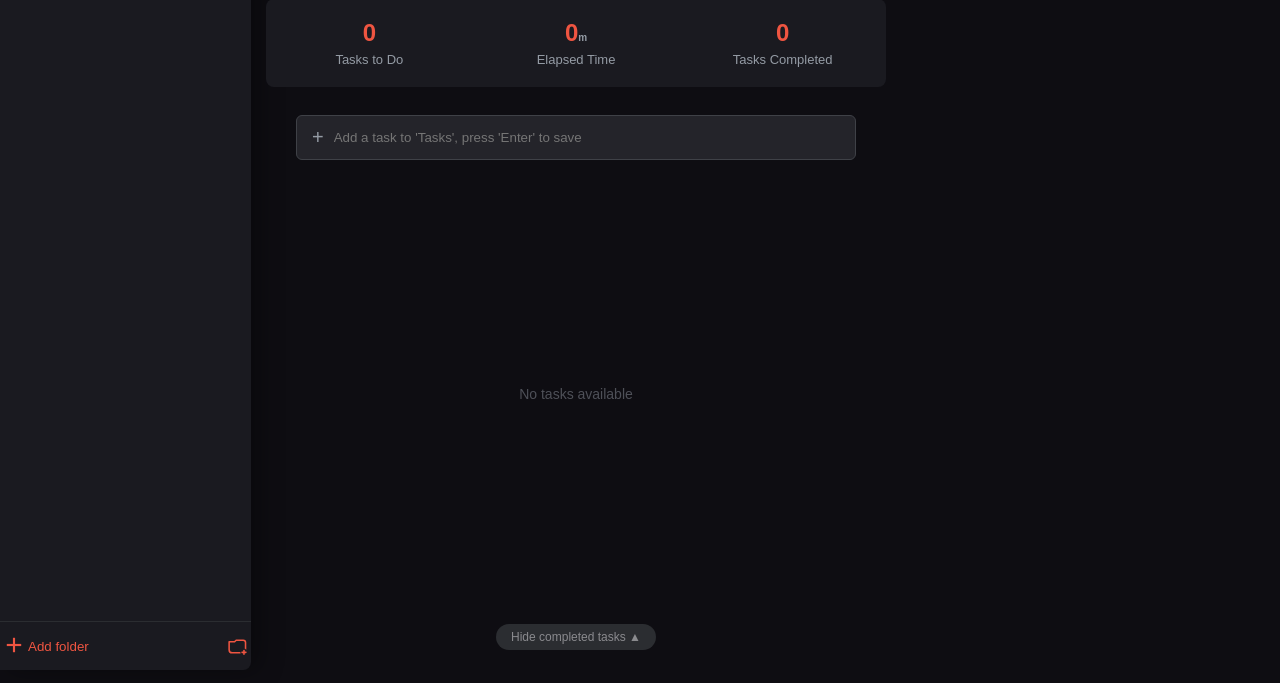
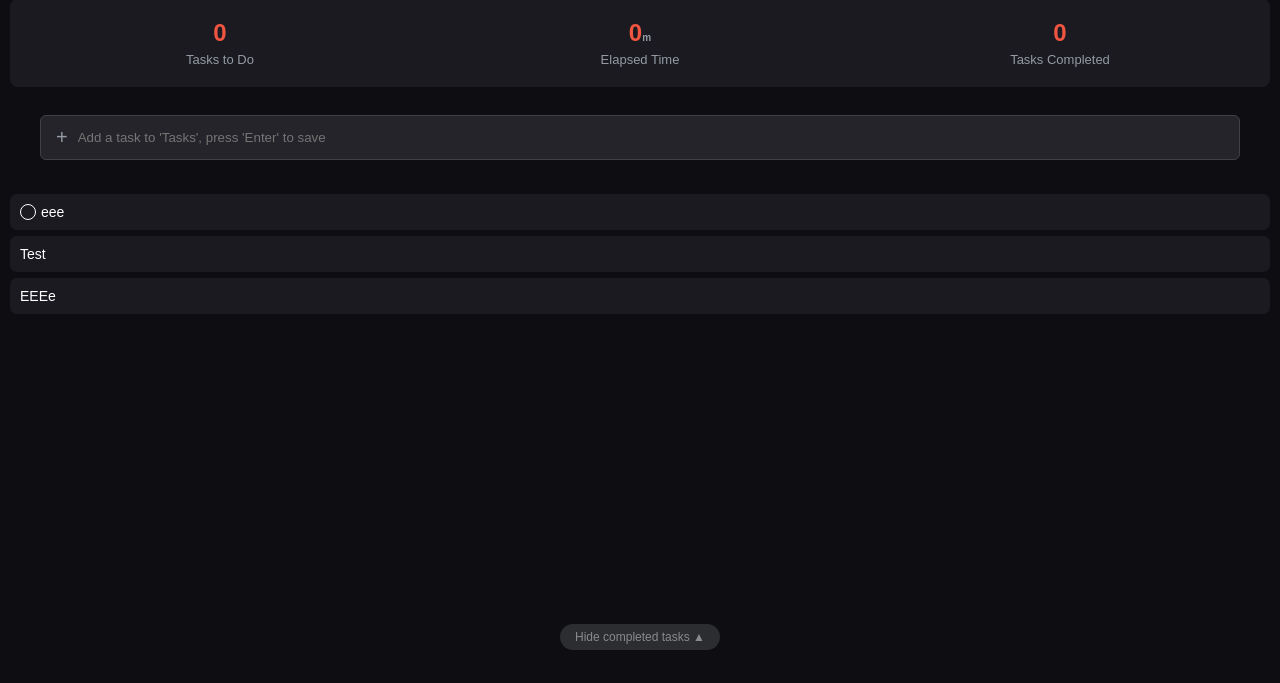
Before and after one commit to gnuh-hg/Web_project, a website: page Frontend/Main_screen/home.html in a window 1280 px wide. Shown: the part 117-800 px from the top of the page. Drawn offline with nearby package versions, Linux system fonts and the light colour scheme; no server answers.

Commit message:
workspace upd

```diff
--- a/Frontend/Main_screen/home.html
+++ b/Frontend/Main_screen/home.html
@@ -211,9 +211,19 @@
                 </div>
 
                 <div class="task-list-content">
-                    <div class="empty-state">
+                    <div class="task-container">
+                        <ul class="task-list">
+                            <li>
+                                <div class="status"></div>
+                                <p>eee</p>
+                            </li>
+                            <li>Test</li>
+                            <li>EEEe</li>
+                        </ul>
+                    </div>
+                    <!-- <div class="empty-state">
                         <p>No tasks available</p>
-                    </div>
+                    </div> -->
                 </div>
                 <button class="btn-toggle-completed">
                     Hide completed tasks ▲
--- a/Frontend/Main_screen/sidebar_nav/sidebar_nav.css
+++ b/Frontend/Main_screen/sidebar_nav/sidebar_nav.css
@@ -13,7 +13,7 @@
 .sidebar-nav {
     position: relative;
     display: flex;
-    /* display: none; */
+    display: none;
     flex-direction: column;
     margin: 5px;
     margin-left: 0;
@@ -26,7 +26,7 @@
     box-shadow: 8px 0 24px rgba(0, 0, 0, 0.35);
 }
 
-/* project-container -> folder-container */
+/* folder-container */
 .folder-container {
     background-color: transparent;
     padding: 5px;
@@ -46,7 +46,7 @@
 }
 
 /* ==========================================================================
-   3. FOLDER ITEM (PARENT) - Trước đây là Project
+   3. FOLDER ITEM (PARENT)
    ========================================================================== */
 .folder-item {
     width: 100%;
@@ -86,7 +86,7 @@
     background-color: transparent;
 }
 
-/* project-icon -> folder-icon */
+/* folder-icon */
 .folder-item div.item-header svg.folder-icon {
     width: 22px;
 }
@@ -125,9 +125,9 @@
 }
 
 /* ==========================================================================
-   4. PROJECT ITEM (CHILD) - Trước đây là Task
+   4. PROJECT ITEM (CHILD)
    ========================================================================== */
-.project-item-child { /* Đổi tên để tránh trùng với folder-item nếu cần, hoặc dùng .project-item */
+.project-item-child {
     display: flex;
     width: 100%;
     padding: 5px;
@@ -143,7 +143,7 @@
     outline: none;
 }
 
-/* task-icon -> project-icon */
+/* project-icon */
 .project-item-child svg.project-icon {
     width: 10px;
     margin-right: 10px;
--- a/Frontend/Main_screen/workspace/workspace.css
+++ b/Frontend/Main_screen/workspace/workspace.css
@@ -3,7 +3,8 @@
     display: flex;
     flex-direction: column;
     margin: 5px;
-    width: calc(50% - 10px);
+    width: 100%;
+    /* width: calc(50% - 10px); */
     height: calc(100vh - 60px);
 }
 
@@ -95,3 +96,40 @@
     font-size: 12px;
     cursor: pointer;
 }
+
+.task-container {
+    /* border: 1px solid white; */
+    display: flex;
+    margin: 5px;
+    width: 100%;
+    margin-bottom: auto;
+}
+
+.task-list {
+    width: 100%;
+    min-height: 5px;
+    list-style: none;
+    color: #dbdee1;
+    font-size: 14px;
+    outline: none;
+    margin: 0;
+    padding: 0;
+}
+
+.task-list li {
+    /* border: 1px solid white; */
+    background-color: #1a1a20;
+    border-radius: 7px;
+    width: 100%;
+    padding: 10px;
+    margin: 6px 0px;
+    display: flex;
+}
+
+.status {
+    height: 16px;
+    width: 16px;
+    border: 1px solid white;
+    border-radius: 8px;
+    margin-right: 5px;
+}
```
